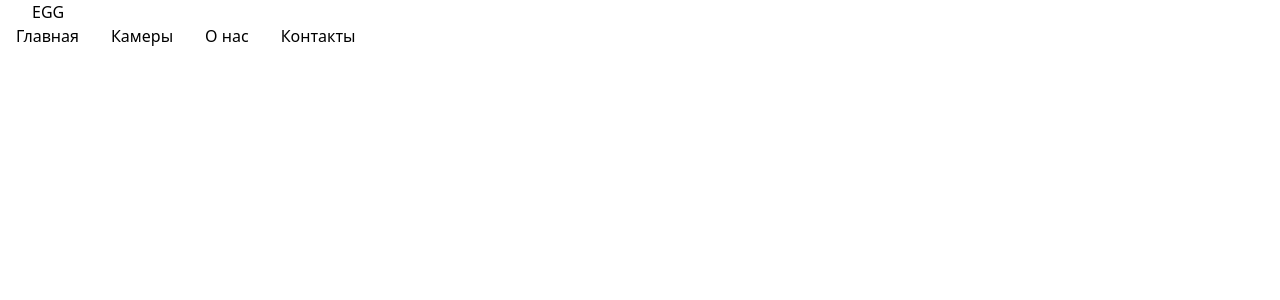
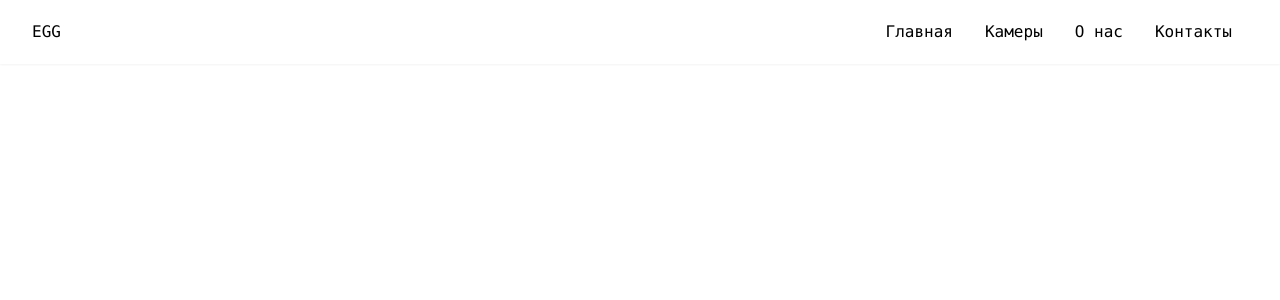
Before and after one commit to Oinari-Shinto/react-camera-app, a React (Create React App) app: page / in a window 1280 px wide. Shown: the top 300 px of the page. Built offline with nearby package versions, Linux system fonts and the light colour scheme.

Commit message:
add funshional change menu

```diff
--- a/src/components/Navbar.js
+++ b/src/components/Navbar.js
@@ -3,7 +3,10 @@ import { Link } from 'react-router-dom'
 
 const NavBar = () => {
     return (
-        <nav>
+        <nav className='flex justify-between items-center h-16 bg-white text-black
+            relative shadow-sm font-mono'
+            role="navigation"
+        >
             <Link to='/' className='pl-8'>EGG</Link>
             <div className="px-4 cursor-pointer md:hidden">
             <svg className="w-6 h-6" fill="none"
```
